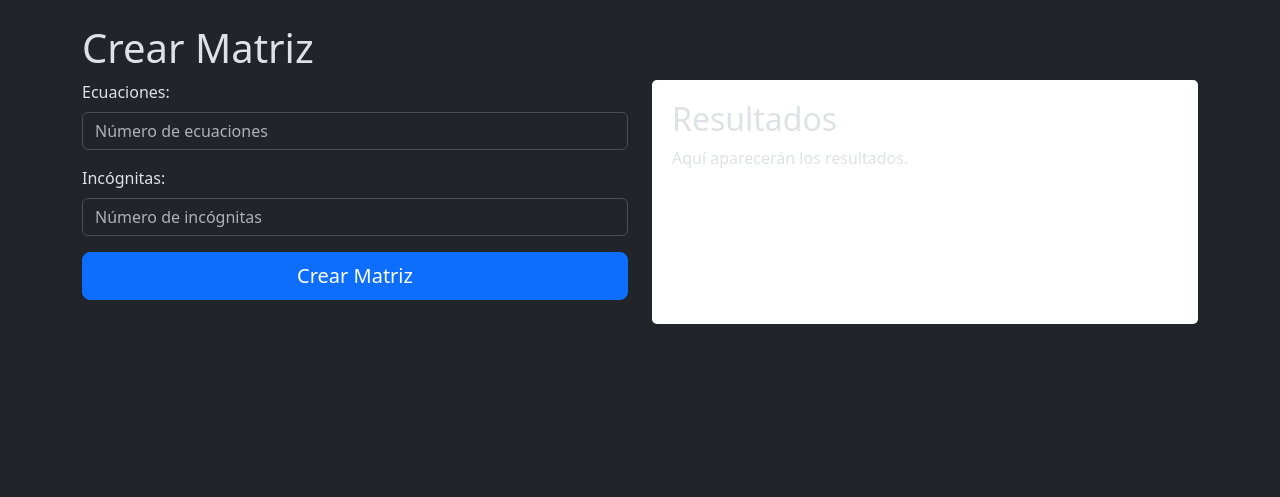
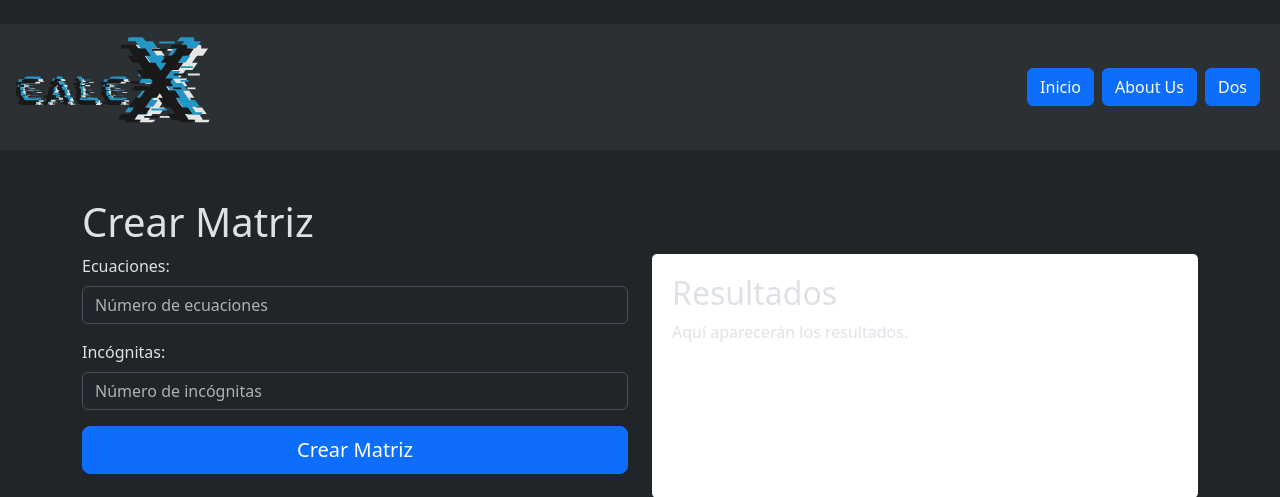
Before and after one commit to SamChav07/Dj-algebra, a Django app: page /all_gauss/ in a window 1280 px wide. Shown: the top 497 px of the page. Run offline with Django 4.2, Linux system fonts and the light colour scheme; some libraries are stand-ins or nearby versions.

Commit message:
upt_general

```diff
--- a/my_algebra_calculator/eliminacionGauss/admin.py
+++ b/my_algebra_calculator/eliminacionGauss/admin.py
@@ -2,4 +2,6 @@ from django.contrib import admin
 from .models import *
 
 # Register your models here.
-admin.site.register(Elim_Gauss)
+class EG_admin(admin.ModelAdmin):
+    list_display = ('EG_fila', 'EG_columna', 'EG_valor',)
+admin.site.register(Elim_Gauss, EG_admin)
--- a/my_algebra_calculator/eliminacionGauss/templates/all_Gauss.html
+++ b/my_algebra_calculator/eliminacionGauss/templates/all_Gauss.html
@@ -22,6 +22,25 @@
     </style>
 </head>
 <body class="d-flex flex-column min-vh-100">
+    <script src="bootstrap/js/bootstrap.bundle.min.js"></script> <!-- Ruta al archivo JS -->
+
+    <header class="text-center my-4">
+        <!-- NAV DE LOGO -->
+        <nav class="navbar bg-body-tertiary d-flex justify-content-between">
+            <div class="container-fluid d-flex align-items-center">
+                <a class="navbar-brand" href="main.html">
+                    <img src="{% static "assets/calcXlogo.svg" %}" alt="Logo de calcX" style="width: 100%; height: 100px;">
+                </a>
+                <!-- NAV DE BOTONES DE NAVEGACION -->
+                <form class="d-flex align-items-center">
+                    <button class="btn btn-primary me-2" type="button" onclick="window.location.href='{% url "main" %}'">Inicio</button>
+                    <button class="btn btn-primary me-2" type="button" onclick="window.location.href='aboUs.html'">About Us</button>
+                    <button class="btn btn-primary me-2" type="button">Dos</button>
+                </form>
+            </div>
+        </nav>
+    </header>
+
     <div class="container mt-4 flex-grow-1">
         <h1>Crear Matriz</h1>
 
```
